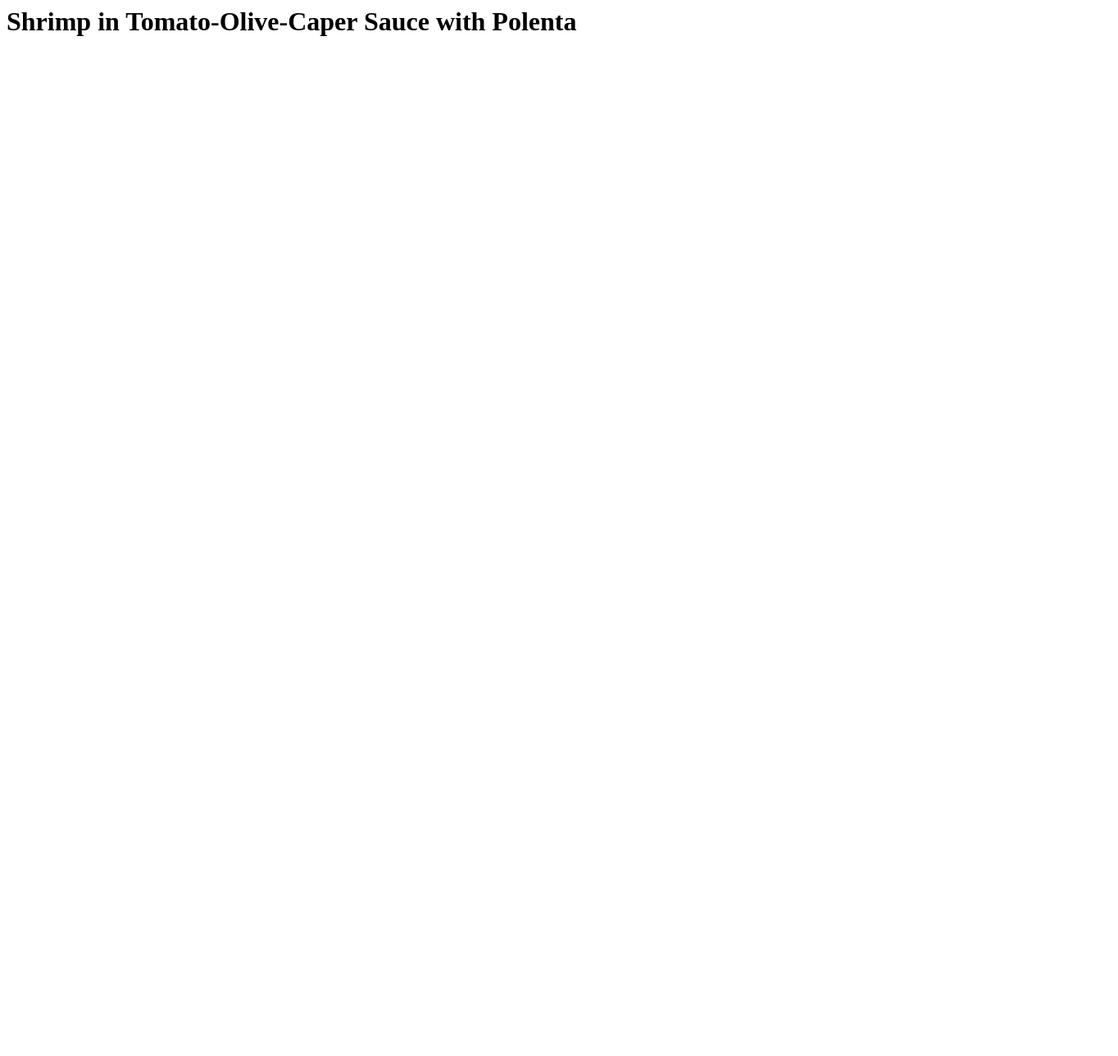
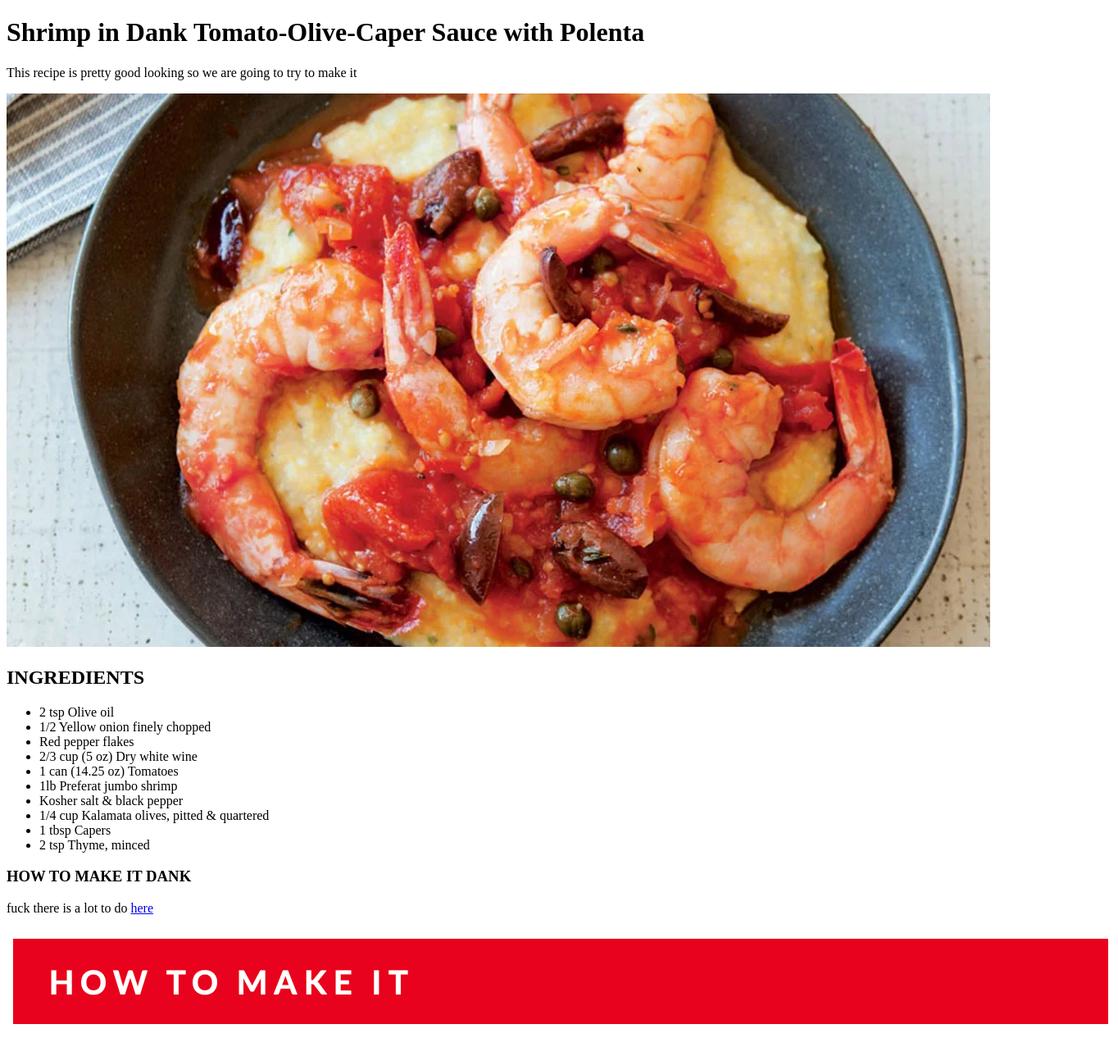
Before and after one commit to bigPappaP/odin-recipes, a plain HTML site: page recipes/shrimp-polenta.html in a window 1280 px wide. Shown: the top 1288 px of the page at 82% size, 1364 px wide, since content can reach past the window. Before the commit the page ends 800 px from the top, so only its background shows below. Drawn offline with Linux system fonts and the light colour scheme.

Commit message:
Added a hella dank GF shrimp and polenta recipe

```diff
--- a/recipes/shrimp-polenta.html
+++ b/recipes/shrimp-polenta.html
@@ -1 +1,32 @@
-<h1>Shrimp in Tomato-Olive-Caper Sauce with Polenta</h1>
+<!DOCTYPE html>
+<html>
+    <head>
+        <title>Shrimp Polenta</title>
+        <meta charset="UTF-8">
+      </head>
+<body>
+    <h1>Shrimp in Dank Tomato-Olive-Caper Sauce with Polenta</h1>
+    <p> This recipe is pretty good looking so we are going to try to make it</p>
+    <img src="../images/weldon-owen-gluten-free-roast-Shrimp-with-Polenta.jpg" alt "Delicious Shrimp & Polenta">
+    <h2> INGREDIENTS</h2>
+    <ul>
+        <li>2 tsp Olive oil</li>
+        <li> 1/2 Yellow onion finely chopped</li>
+        <li>Red pepper flakes</li>
+        <li>2/3 cup (5 oz) Dry white wine</li>
+        <li>1 can (14.25 oz) Tomatoes </li>
+        <li>1lb Preferat jumbo shrimp</li>
+        <li>Kosher salt & black pepper</li>
+        <li>1/4 cup Kalamata olives, pitted & quartered</li>
+        <li>1 tbsp Capers</li>
+        <li>2 tsp Thyme, minced</li>
+    </ul>
+
+   <h3>HOW TO MAKE IT DANK</h3>
+    <p>fuck there is a lot to do <a href="https://www.eatthis.com/shrimp-tomato-olive-caper-sauce-polenta-recipe/">here</a></p>
+
+    <img src="../images/Screen Shot 2021-11-29 at 9.16.09 PM.png" alt="Screenshot of text, good luck sorry">
+
+    </body>
+
+</html>
```
Also changed, not shown: index.html (+5 -1 lines), images/Screen Shot 2021-11-29 at 9.16.09 PM.png (added), images/weldon-owen-gluten-free-roast-Shrimp-with-Polenta.jpg (added), 2 other files.
